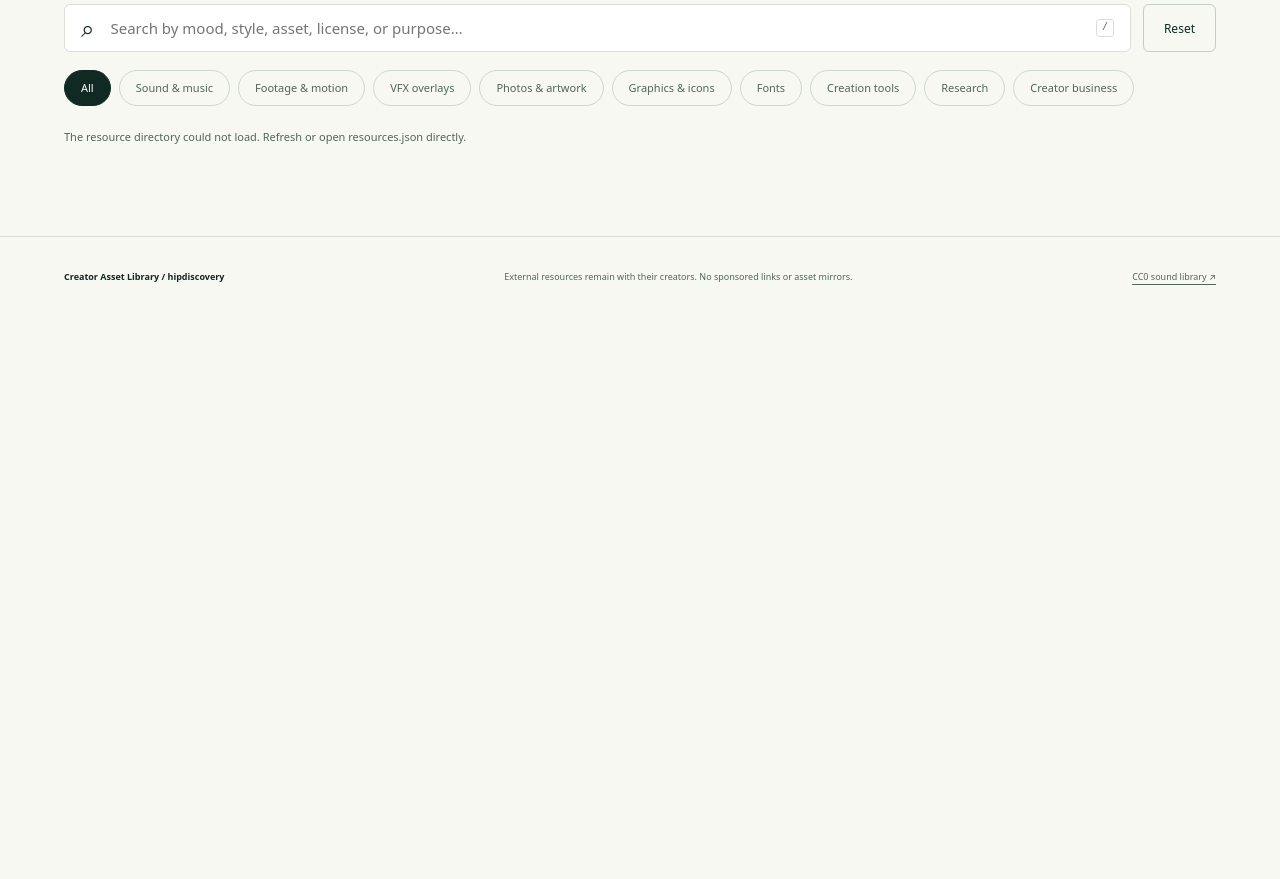
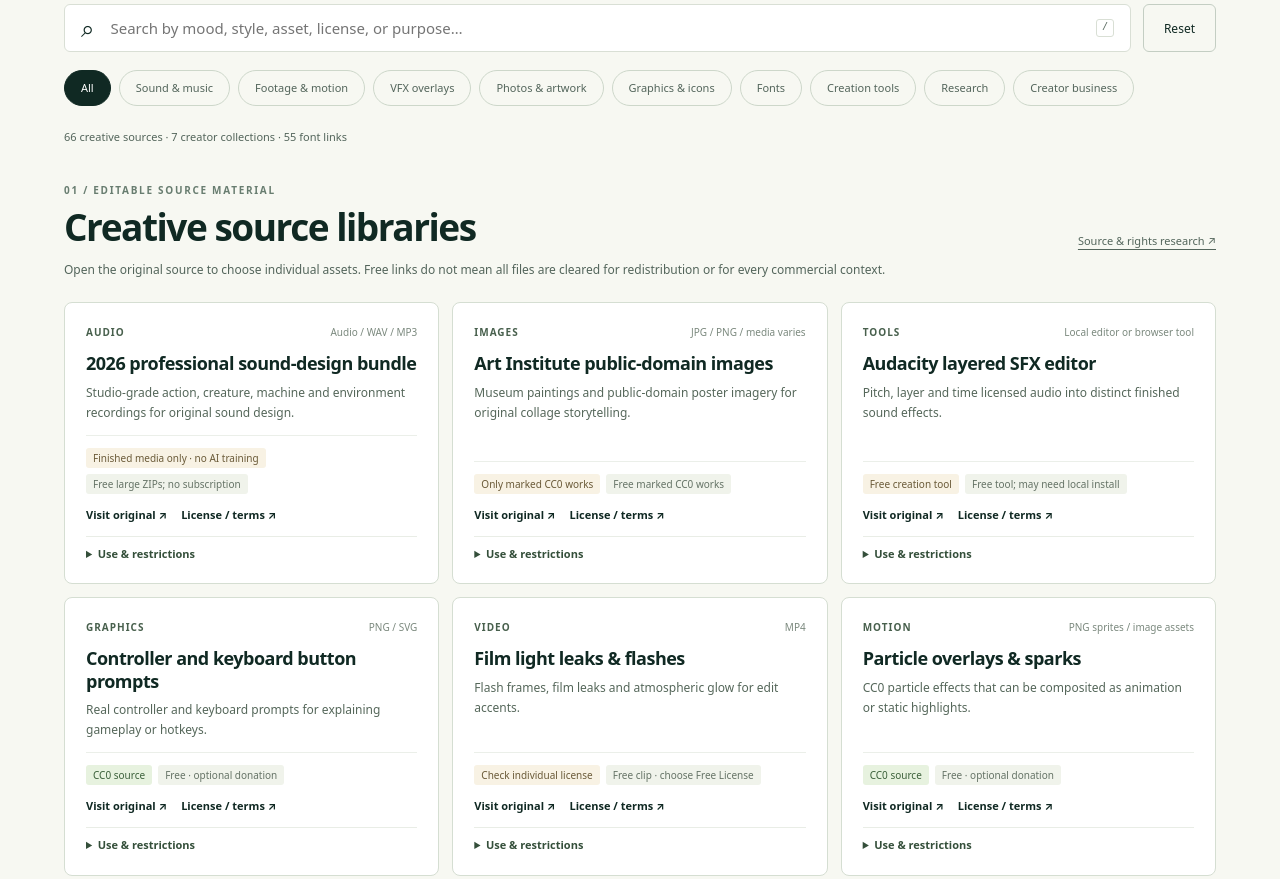
Before and after one commit to hipdiscovery/Free-Sound-Effects, a website: page resources.html in a window 1280 px wide. Shown: the part 1497-2376 px from the top of the page. Before the commit the page ends 1814 px from the top, so only its background shows below. Drawn offline with Linux system fonts and the light colour scheme.

Commit message:
Fix first-load font browsing in varied creator resource explorer

```diff
--- a/resources.html
+++ b/resources.html
@@ -91,6 +91,6 @@
   </section>
 </main>
 <footer><span>Creator Asset Library / hipdiscovery</span><p>External resources remain with their creators. No sponsored links or asset mirrors.</p><a href="./#library">CC0 sound library ↗</a></footer>
-<script type="module" src="resources.js?v=20261025-3"></script>
+<script type="module" src="resources.js?v=20261025-4"></script>
 </body>
 </html>
--- a/resources.js
+++ b/resources.js
@@ -109,7 +109,7 @@ function matches(item, terms) {
 function diversify(items, limit, key) {
   const chosen = [];
   const used = new Set();
-  const best = [...items].sort((a,b) => (a.priority || 2)-(b.priority || 2) || a.title.localeCompare(b.title));
+  const best = [...items].sort((a,b) => (a.priority || 2)-(b.priority || 2) || (a.title || a.name).localeCompare(b.title || b.name));
   for (const kind of [...new Set(best.map(x => x.category || x.style))]) {
     const item = best.find(x => (x.category || x.style) === kind);
     if (item && !used.has(item.id)) { chosen.push(item); used.add(item.id); }
```
